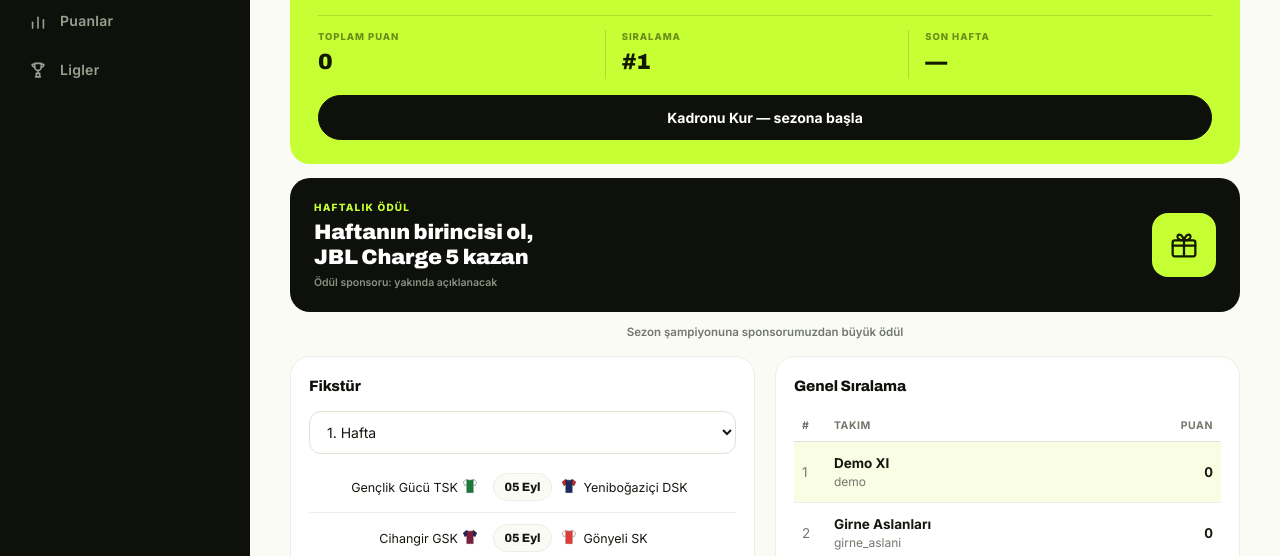
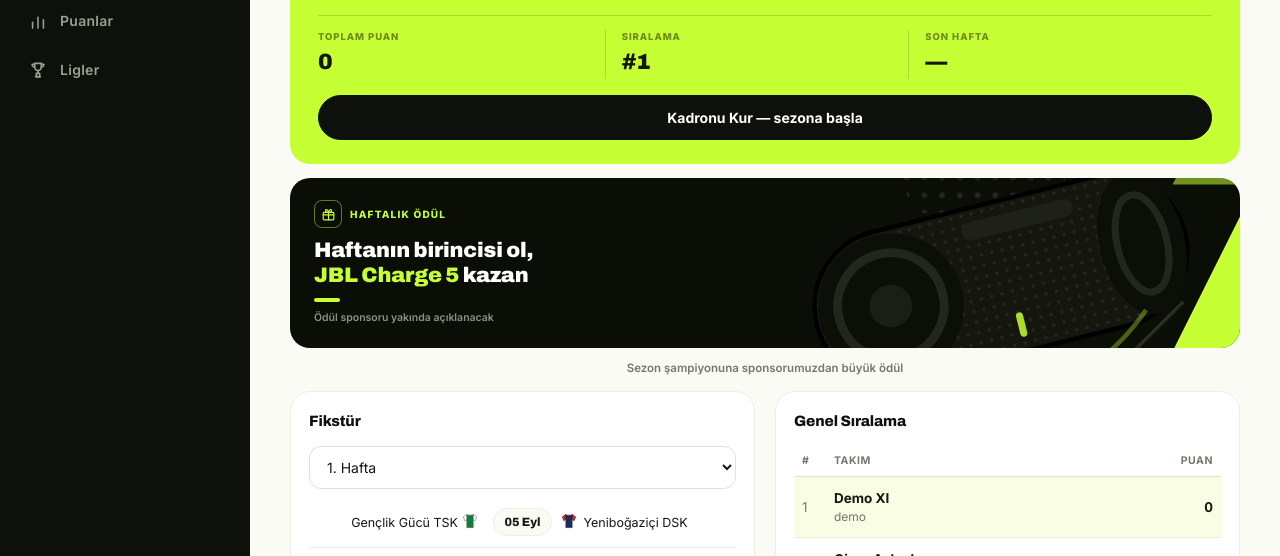
Before and after one commit to cemalcan94/matcez, a plain HTML site: page index.html in a window 1280 px wide. Shown: the part 239-795 px from the top of the page. Drawn offline with Linux system fonts and the light colour scheme.

Commit message:
Haftalık ödül banner'ı kodla yeniden inşa (SVG sahne + vurgulu başlık)
Co-Authored-By: Claude Fable 5 <noreply@anthropic.com>

```diff
--- a/css/style.css
+++ b/css/style.css
@@ -262,31 +262,39 @@ tr.hl td { background: #F8FDE4; }
 .prize-banner-full img { width: 100%; height: auto; display: block; }
 .prize-banner-full:active { transform: scale(.99); }
 
-/* ---------- Ödül banner'ı (siyah güç bloğu) ---------- */
+/* ---------- Ödül banner'ı (siyah güç bloğu, sağda dekoratif sahne) ---------- */
 .prize-banner {
-  display: flex; align-items: center; gap: 14px;
-  background: var(--ink); color: #fff;
+  display: block; position: relative; overflow: hidden;
+  background: #0B0D07; color: #fff;
   border-radius: var(--radius); padding: 18px;
-  margin-bottom: 8px;
+  margin-bottom: 8px; min-height: 158px;
 }
 .prize-banner:active { transform: scale(.99); }
-.pb-txt { flex: 1; min-width: 0; }
+.pb-art {
+  position: absolute; inset: 0 0 0 auto; width: 56%;
+  pointer-events: none;
+}
+.pb-art svg { width: 100%; height: 100%; display: block; }
+.pb-txt { position: relative; max-width: 72%; min-width: 0; }
 .pb-eyebrow {
+  display: flex; align-items: center; gap: 8px;
   font-size: 10px; font-weight: 800; letter-spacing: 0.12em; text-transform: uppercase;
-  color: var(--accent); margin-bottom: 5px;
+  color: var(--accent); margin-bottom: 10px;
 }
+.pb-gift {
+  width: 28px; height: 28px; border-radius: 8px; flex-shrink: 0;
+  border: 1.5px solid rgba(198,255,51,.45);
+  display: grid; place-items: center; color: var(--accent);
+}
+.pb-gift svg { width: 15px; height: 15px; }
 .pb-title {
   font-family: var(--font-display);
-  font-size: 18px; font-weight: 900; line-height: 1.15; letter-spacing: -0.01em;
+  font-size: 18px; font-weight: 900; line-height: 1.18; letter-spacing: -0.01em;
+  text-wrap: balance;
 }
-.pb-sponsor { font-size: 10.5px; font-weight: 600; color: #8B9280; margin-top: 6px; }
-.pb-img {
-  width: 64px; height: 64px; border-radius: 16px; flex-shrink: 0;
-  background: var(--accent); color: var(--accent-ink);
-  display: grid; place-items: center; overflow: hidden;
-}
-.pb-img svg { width: 32px; height: 32px; }
-.pb-img img { width: 100%; height: 100%; object-fit: cover; }
+.pb-title em { font-style: normal; color: var(--accent); }
+.pb-dash { width: 26px; height: 4px; border-radius: 2px; background: var(--accent); margin: 10px 0 8px; }
+.pb-sponsor { font-size: 10.5px; font-weight: 600; color: #8B9280; }
 .prize-season {
   font-size: 11.5px; font-weight: 600; color: var(--muted);
   text-align: center; padding: 4px 10px 0; margin-bottom: 14px;
--- a/js/config.js
+++ b/js/config.js
@@ -47,10 +47,10 @@ export const PRIZES = {
     enabled: true,
     eyebrow: 'Haftalık Ödül',
     title: 'Haftanın birincisi ol,\nJBL Charge 5 kazan',
-    sponsor: 'Ödül sponsoru: yakında açıklanacak',
-    image: '',
-    // Tam banner görseli (varsa metin düzeni yerine bu gösterilir):
-    banner: 'assets/promo/haftalik-odul.png',
+    highlight: 'JBL Charge 5',   // başlıkta lime renkle vurgulanacak kısım
+    sponsor: 'Ödül sponsoru yakında açıklanacak',
+    // Tam banner görseli (varsa kodla çizilen banner yerine bu gösterilir):
+    banner: '',
   },
   season: {
     enabled: true,
--- a/js/views.js
+++ b/js/views.js
@@ -84,19 +84,52 @@ export async function renderHome(el) {
       </a>` : ''}
       <a class="prize-banner" id="prize-fallback" href="#/kurallar"
          ${PRIZES.weekly.banner ? 'style="display:none"' : ''}>
+        <div class="pb-art" aria-hidden="true">
+          <svg viewBox="0 0 300 220" preserveAspectRatio="xMaxYMid slice">
+            <defs>
+              <pattern id="pbDots" width="10" height="10" patternUnits="userSpaceOnUse">
+                <circle cx="2" cy="2" r="1.6" fill="rgba(255,255,255,.10)"/>
+              </pattern>
+              <pattern id="pbMesh" width="6" height="6" patternUnits="userSpaceOnUse">
+                <circle cx="1.5" cy="1.5" r="1" fill="rgba(255,255,255,.07)"/>
+              </pattern>
+            </defs>
+            <!-- köşegen lime şekiller -->
+            <polygon points="300,220 232,220 300,84" fill="#C6FF33"/>
+            <polygon points="300,66 262,66 300,-10" fill="#C6FF33" opacity=".55"/>
+            <path d="M78 10 L228 10 L192 82 L118 82 Z" fill="url(#pbDots)"/>
+            <path d="M180 220 L268 132" stroke="#2A2E20" stroke-width="2"/>
+            <path d="M60 0 L110 0 L84 52" stroke="#2A2E20" stroke-width="2" fill="none"/>
+            <!-- hoparlör -->
+            <g transform="rotate(-14 165 118)">
+              <rect x="58" y="76" width="214" height="86" rx="43" fill="#15170F"/>
+              <rect x="58" y="76" width="214" height="86" rx="43" fill="url(#pbMesh)"/>
+              <rect x="58" y="76" width="214" height="86" rx="43" fill="none" stroke="#000" stroke-width="2.5"/>
+              <circle cx="101" cy="119" r="41" fill="#0C0E08"/>
+              <circle cx="101" cy="119" r="30" fill="none" stroke="#23261B" stroke-width="5"/>
+              <circle cx="101" cy="119" r="12" fill="#1B1E14"/>
+              <ellipse cx="247" cy="119" rx="24" ry="41" fill="#0C0E08"/>
+              <ellipse cx="247" cy="119" rx="14" ry="28" fill="none" stroke="#23261B" stroke-width="4"/>
+              <rect x="150" y="84" width="64" height="10" rx="5" fill="#1E2117"/>
+              <rect x="168" y="140" width="4" height="14" rx="2" fill="#C6FF33" opacity=".85"/>
+              <path d="M84 160 A120 120 0 0 0 240 156" fill="none" stroke="#C6FF33" stroke-width="2.5" opacity=".35"/>
+            </g>
+          </svg>
+        </div>
         <div class="pb-txt">
-          <div class="pb-eyebrow">${esc(PRIZES.weekly.eyebrow)}</div>
-          <div class="pb-title">${esc(PRIZES.weekly.title).replace(/\n/g, '<br>')}</div>
+          <div class="pb-eyebrow">
+            <span class="pb-gift">
+              <svg viewBox="0 0 24 24" fill="none" stroke="currentColor" stroke-width="1.8" stroke-linecap="round" stroke-linejoin="round"><rect x="3.5" y="8.5" width="17" height="12" rx="1.5"/><path d="M3.5 12.5h17"/><path d="M12 8.5v12"/><path d="M12 8.5c-4.5 0-5.5-2-4.7-3.6C8.1 3.3 11 4.3 12 8.5Z"/><path d="M12 8.5c4.5 0 5.5-2 4.7-3.6C15.9 3.3 13 4.3 12 8.5Z"/></svg>
+            </span>
+            ${esc(PRIZES.weekly.eyebrow)}
+          </div>
+          <div class="pb-title">${(() => {
+            const t = esc(PRIZES.weekly.title).replace(/\n/g, '<br>');
+            const h = esc(PRIZES.weekly.highlight ?? '');
+            return h ? t.replace(h, `<em>${h}</em>`) : t;
+          })()}</div>
+          <div class="pb-dash"></div>
           <div class="pb-sponsor">${esc(PRIZES.weekly.sponsor)}</div>
-        </div>
-        <div class="pb-img">
-          ${PRIZES.weekly.image ? `<img src="${esc(PRIZES.weekly.image)}" alt="Ödül">` : `
-          <svg viewBox="0 0 24 24" fill="none" stroke="currentColor" stroke-width="1.7" stroke-linecap="round" stroke-linejoin="round">
-            <rect x="3.5" y="8.5" width="17" height="12" rx="1.5"/>
-            <path d="M3.5 12.5h17"/><path d="M12 8.5v12"/>
-            <path d="M12 8.5c-4.5 0-5.5-2-4.7-3.6C8.1 3.3 11 4.3 12 8.5Z"/>
-            <path d="M12 8.5c4.5 0 5.5-2 4.7-3.6C15.9 3.3 13 4.3 12 8.5Z"/>
-          </svg>`}
         </div>
       </a>
       ${PRIZES.season.enabled ? `<div class="prize-season">${esc(PRIZES.season.text)}</div>` : ''}` : ''}
--- a/sw.js
+++ b/sw.js
@@ -1,7 +1,7 @@
 // Matcez service worker — uygulama kabuğunu önbelleğe alır (çevrimdışı açılış + hızlı yükleme).
 // Strateji: navigasyon ve kabuk dosyaları için "stale-while-revalidate"
 // (önce önbellekten göster, arka planda güncelle) — API istekleri (Supabase) hiç dokunulmaz.
-const VERSION = 'matcez-v3';
+const VERSION = 'matcez-v4';
 const SHELL = [
   './',
   './index.html',
```
